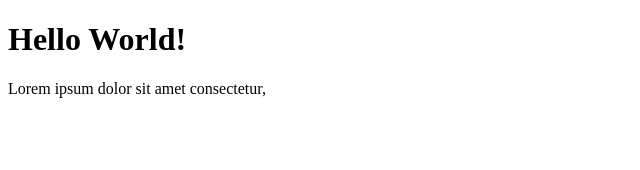
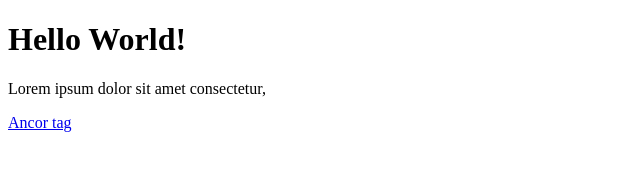
Before and after one commit to UmarAttiquee/Git_Web, a plain HTML site: page index.html in a window 1280 px wide. Shown: the full height of the page, 0-640 px from the left. Drawn offline with Linux system fonts and the light colour scheme.

Commit message:
Ancher tag is added

```diff
--- a/index.html
+++ b/index.html
@@ -8,5 +8,6 @@
 <body>
     <h1> Hello World!</h1>
     <p>Lorem ipsum dolor sit amet consectetur,</p>
+    <a href="#">Ancor tag</a>
 </body>
 </html>
```
